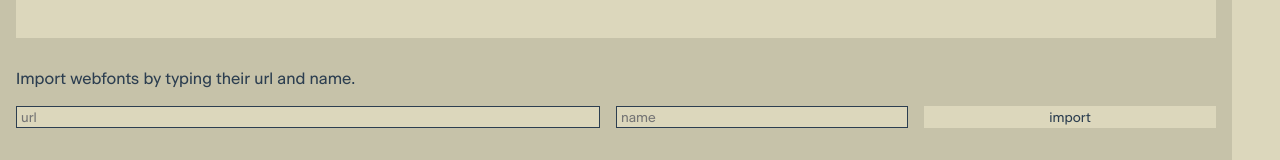
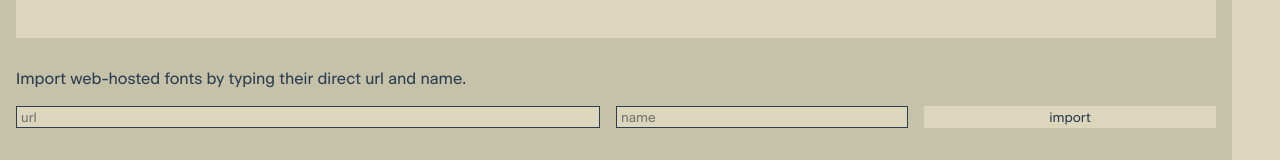
Before and after one commit to blksnk/font-compare, a Vue app: page / in a window 1280 px wide. Shown: the part 295-455 px from the top of the page. Built offline with nearby package versions, Linux system fonts and the light colour scheme.

Commit message:
:bug: _redirects file

```diff
--- a/src/views/Home.vue
+++ b/src/views/Home.vue
@@ -6,7 +6,7 @@
     <p>Use the area below to import local fonts.</p>
     <ImportForm />
 
-    <p>Import webfonts by typing their url and name.</p>
+    <p>Import web-hosted fonts by typing their direct url and name.</p>
     <UrlImportForm />
 
     <ImportedFonts />
```
Also changed, not shown: 1 other file (tests, documents, lock files or other folders).
